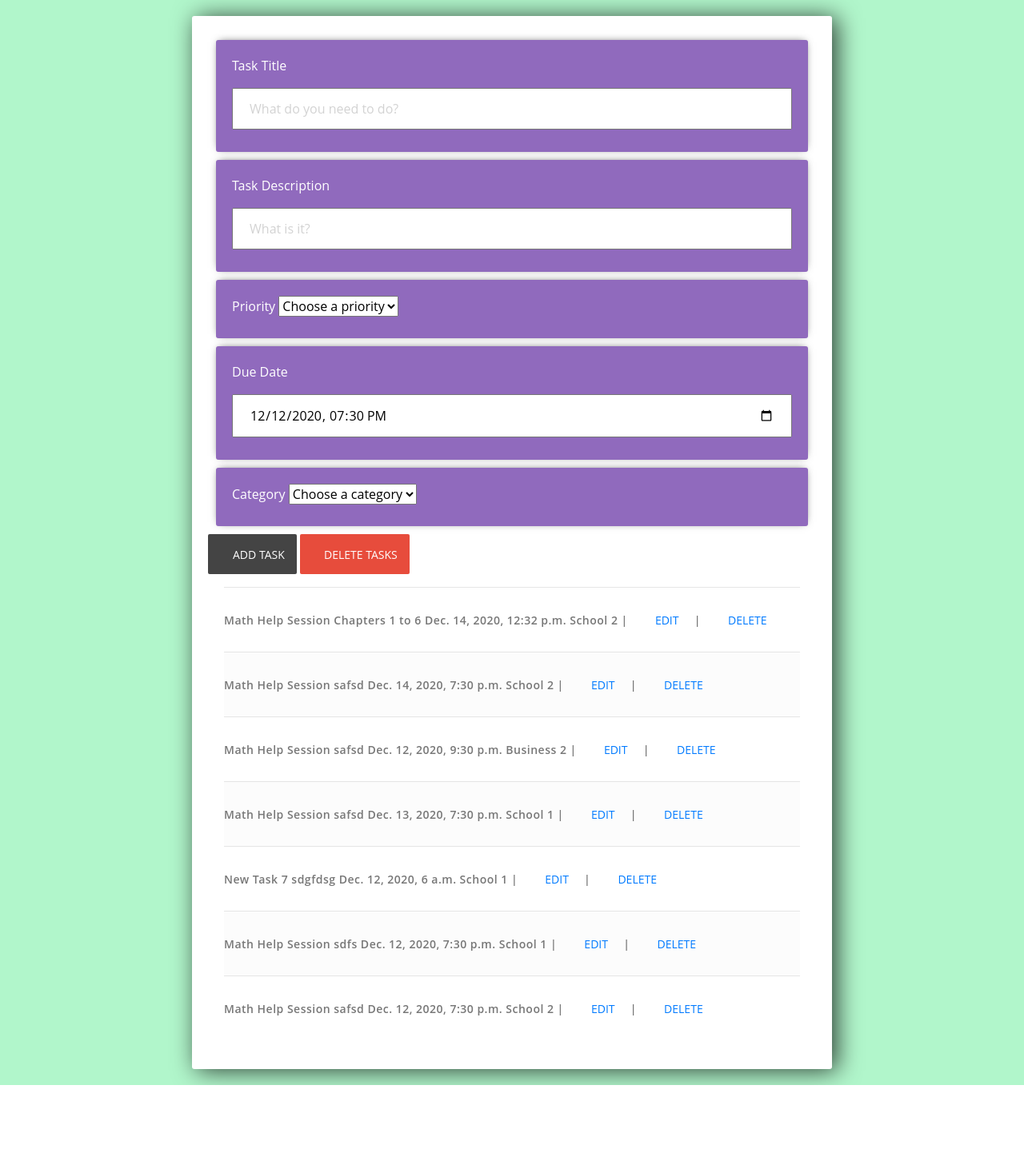
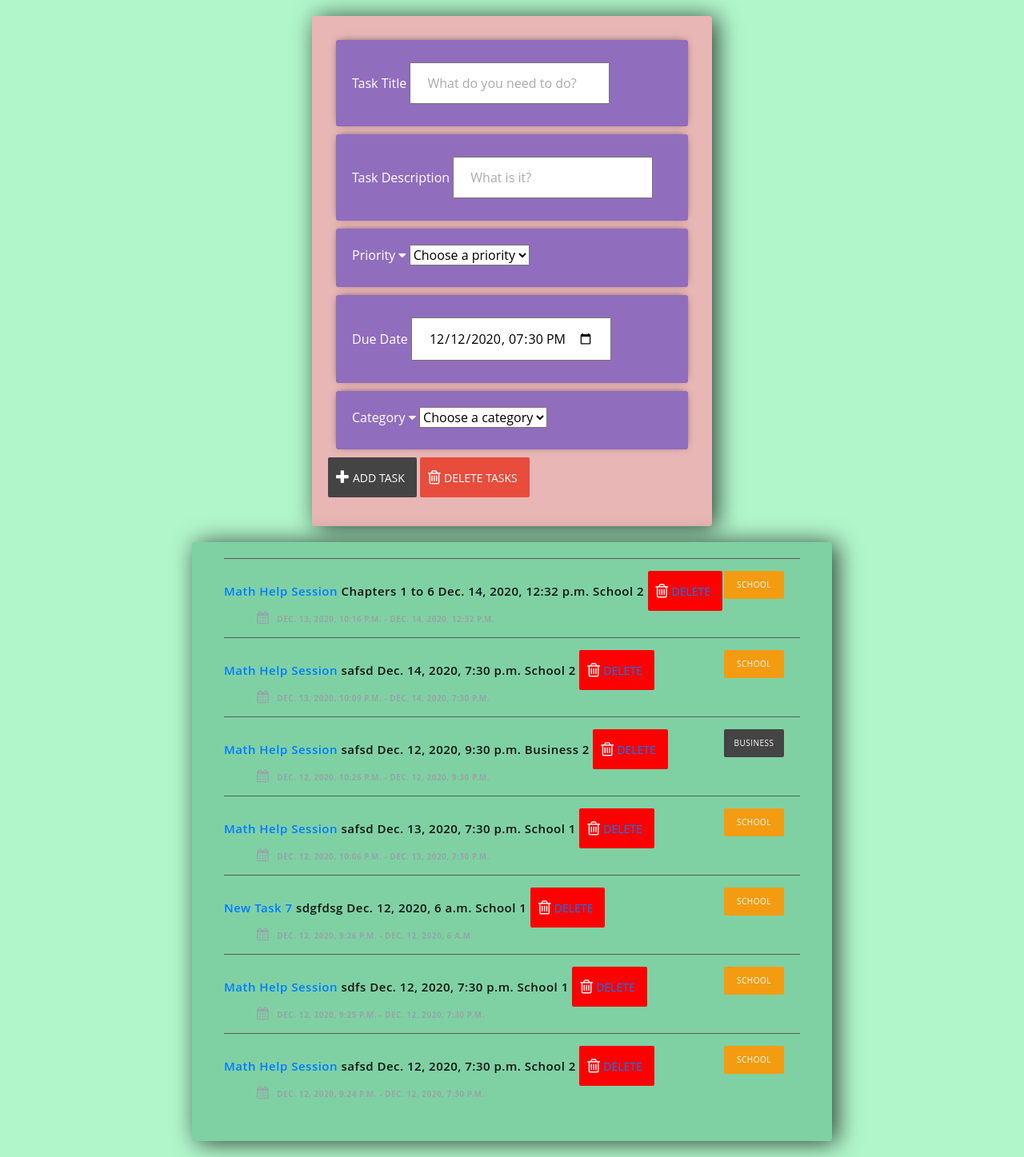
Before and after one commit to MaksadAnnamuradov/Django_ToDoApp, a Django app: page / in a window 1280 px wide. Shown: the whole page at 80% size. Before the commit the page ends 1357 px from the top, so only its background shows below. Run offline with Django 3.2, Linux system fonts and the light colour scheme; data comes from the database, SQL or seed files in the repository; both versions use the stored data as it was after the commit; some libraries are stand-ins or nearby versions.

Commit message:
Applied some desinging to main page - index.html

```diff
--- a/templates/index.html
+++ b/templates/index.html
@@ -1,5 +1,6 @@
 <link rel="stylesheet" href="https://stackpath.bootstrapcdn.com/bootstrap/4.3.1/css/bootstrap.min.css" integrity="sha384-ggOyR0iXCbMQv3Xipma34MD+dH/1fQ784/j6cY/iJTQUOhcWr7x9JvoRxT2MZw1T" crossorigin="anonymous">
-
+<link rel="stylesheet" type="text/css" href="https://maxcdn.bootstrapcdn.com/font-awesome/4.7.0/css/font-awesome.min.css">
+<link rel="stylesheet" href="https://maxcdn.bootstrapcdn.com/bootstrap/4.0.0-beta/css/bootstrap.min.css" integrity="sha384-/Y6pD6FV/Vv2HJnA6t+vslU6fwYXjCFtcEpHbNJ0lyAFsXTsjBbfaDjzALeQsN6M" crossorigin="anonymous">
 <style>
 
 	body{
@@ -7,31 +8,40 @@
 	}
 
 	input{
-		width: 100%;
+		width: 250px;
 		padding: 12px 20px;
 		margin: 8px 0;
 		box-sizing: border-box;
 	}
 
 	input::placeholder {
-	  color: #d3d3d3;
+	  color: #afa9a9;
 	}
 
 	.submit{
-		background-color: #6BA3E8;
+		background-color: #5f90cc;
 	}
 
 	.center-column{
+		width:500px;
+		margin: 20px auto;
+		padding:20px;
+		background-color: rgb(233, 182, 182);
+		border-radius: 3px;
+		box-shadow: 6px 2px 30px 0px rgba(0,0,0,0.75);
+	}
+
+    .todo-list{
 		width:800px;
 		margin: 20px auto;
 		padding:20px;
-		background-color: #fff;
+		background-color: rgb(127, 209, 164);
 		border-radius: 3px;
 		box-shadow: 6px 2px 30px 0px rgba(0,0,0,0.75);
 	}
 
 	.item-row{
-		background-color: #906abd;
+		background-color: #916dbd;
 		margin: 10px;
 		padding: 20px;
 		border-radius: 3px;
@@ -40,27 +50,30 @@
 		box-shadow: 0px -1px 10px -4px rgba(0,0,0,0.75);
 	}
 
-	.btn-danger{
+	.btn-remove{
+		background-color: red;
+		border-color: red;
+    }
+
+    .btn-edit{
 		background-color: #ffae19;
 		border-color: #e59400;
     }
 
     .taskItem {
-    border-top: 1px solid #e5e5e5;
+    border-top: 1px solid #5c5858;
     padding: 15px 0;
-    color: #777;
+    color: rgb(17, 19, 18);
     font-weight: 600;
-    font-size: 14px;
+    font-size: 15px;
     letter-spacing: 0.5px;
     }
+
     .taskList {
     list-style: none;
     padding: 0 20px;
     }
 
-    .taskList .taskItem:nth-child(even) {
-    background: #fcfcfc;
-    }
 
     .icon {
     position: absolute;
@@ -68,6 +81,7 @@
     left: 10px;
     font-size: 20px;
 }
+
 .taskAdd {
     background: #444;
     padding-left: 31px;
@@ -99,6 +113,53 @@
     transition: all 0.3s;
     padding-left: 30px;
     padding-right: 15px;
+}
+
+
+.taskList .taskDate {
+    color: #95a5a6;
+    font-size: 10px;
+    font-weight: bold;
+    text-transform: uppercase;
+    display: block;
+    margin-left: 41px;
+}
+.fa-calendar {
+    margin-right: 10px;
+    font-size: 16px;
+}
+[class*='category-'] {
+    display: inline-block;
+    font-size: 10px;
+    background: #444;
+    vertical-align: middle;
+    color: #fff;
+    padding: 10px;
+    width: 75px;
+    text-align: center;
+    border-radius: 2px;
+    float: right;
+    font-weight: normal;
+    text-transform: uppercase;
+    margin-right: 20px;
+}
+.category- {
+    background: transparent;
+}
+.category-Personal {
+    background: #2980b9;
+}
+.category-Work {
+    background: #8e44ad;
+}
+.category-School {
+    background: #f39c12;
+}
+.category-Cleaning {
+    background: #16a085;
+}
+.category-general {
+    background: #d35400;
 }
 
 
@@ -163,6 +224,8 @@
         <button class="taskAdd" name="taskAdd" type="submit"><i class="fa fa-plus icon"></i>Add task</button>
         <button class="taskDelete" name="taskDelete" formnovalidate="" type="submit" onclick="$('input#sublist').click();"><i class="fa fa-trash-o icon"></i>Delete Tasks</button>
     </form>
+</div>
+
 <div class="todo-list">
     <ol class="taskList">
         {% for task in tasks %}
@@ -171,17 +234,18 @@
                 {% if task.completed == True %}
                     <strike>{{task.title}} </strike>
                 {% else %}
-                    {{task.title}}
+                    <a href="{% url "update_task" task.id %}">{{task.title}}</a>
                     {{task.content}}
                     {{task.due_date}}
                     {{task.category}}
                     {{task.priority}}
                 {% endif %}
 
-                | <button><i class="fa fa-edit icon"></i><a href="{% url "update_task" task.id %}">Edit</a></button> |
-                <button><i class="fa fa-trash-o icon"></i><a href="{% url "delete_task" task.id %}">Delete</a></button>
+                <button class="btn-remove"><i class="fa fa-trash-o icon"></i><a href="{% url "delete_task" task.id %}">Delete</a></button>
 
+                <span class="category-{{ task.category }}">{{ task.category }}</span>
+                <strong class="taskDate"><i class="fa fa-calendar"></i>{{ task.created }} - {{ task.due_date }}</strong>
+            </li>
         {% endfor %}
     </ol>
 </div>
-</div>
```
Also changed, not shown: db.sqlite3.
